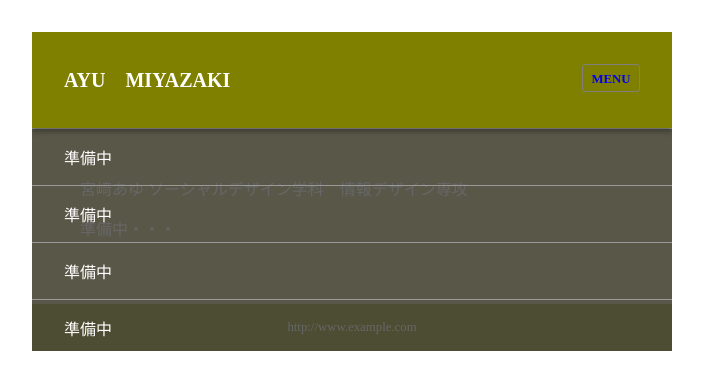
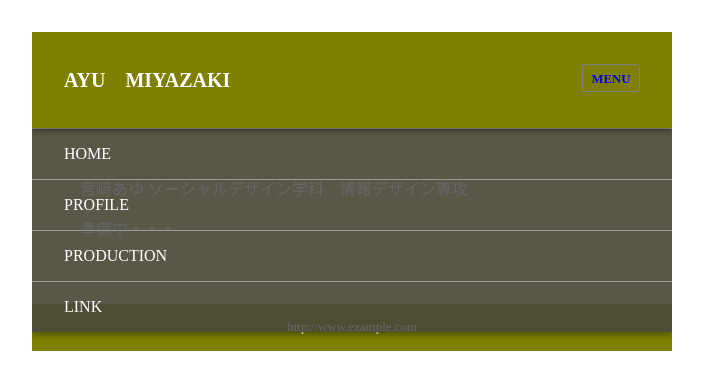
Before and after one commit to MIYAZAKIAYU/portfolio, a plain HTML site: page index.html in a window 1280 px wide. Both pictures are taken after a click on the element "MENU". Shown: the whole page, without its empty margins (288-991 px from the left). Drawn offline with nearby package versions, Linux system fonts and the light colour scheme.

Commit message:
Update index.html

```diff
--- a/index.html
+++ b/index.html
@@ -22,12 +22,12 @@
 
       <nav>
         <ul class="menu">
-          <li><a href="">準備中</a>
+          <li><a href="index.html">HOME</a>
           </li>
-					  <li><a href="">準備中</a></li>
-          <li><a href="">準備中</a>
+          <li><a href="profile.html">PROFILE</a>
           </li>
-          <li><a href="">準備中</a>
+					  <li><a href="production.html">PRODUCTION</a></li>
+          <li><a href="link.html">LINK</a>
           </li>
         </ul>
       </nav>
```
